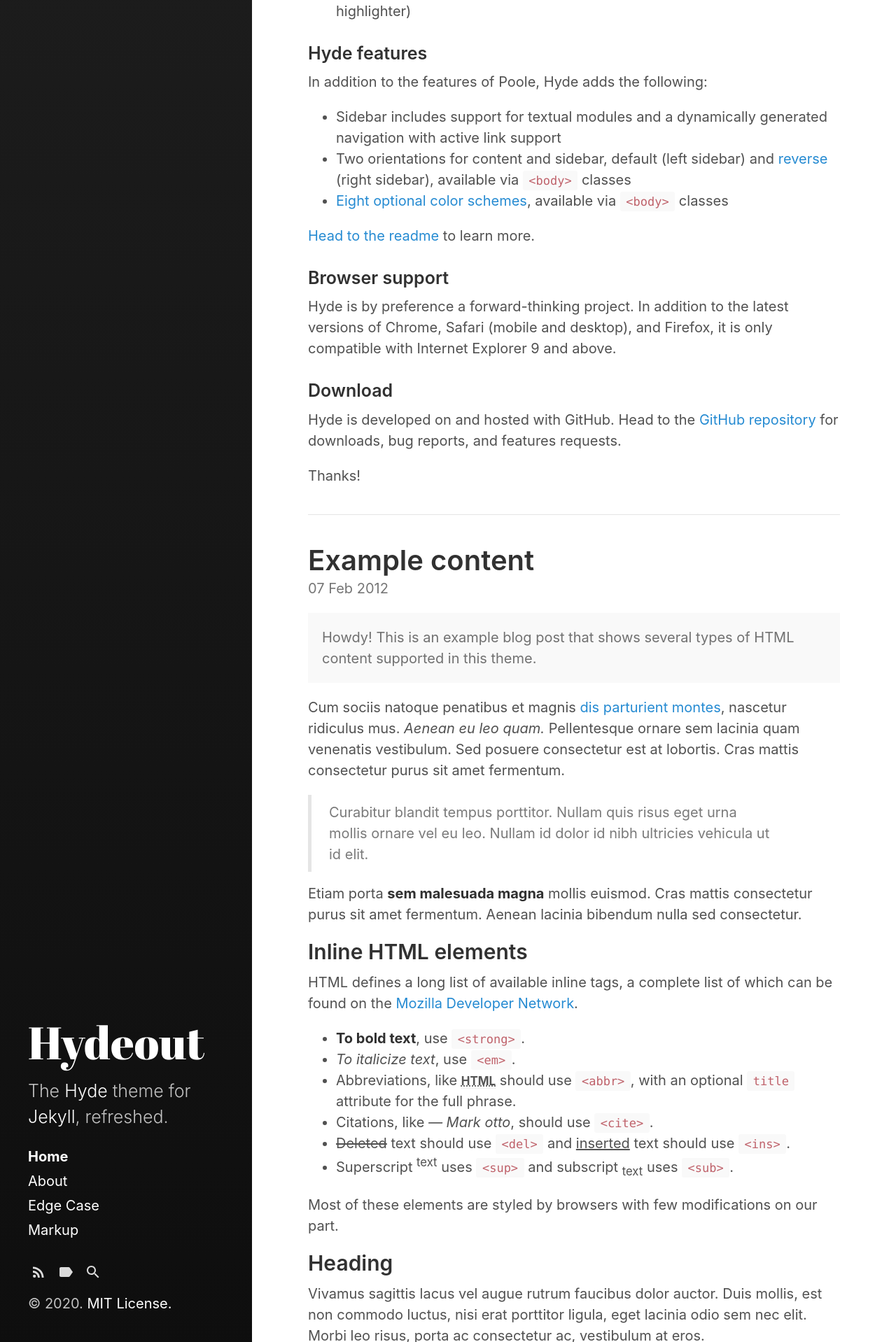
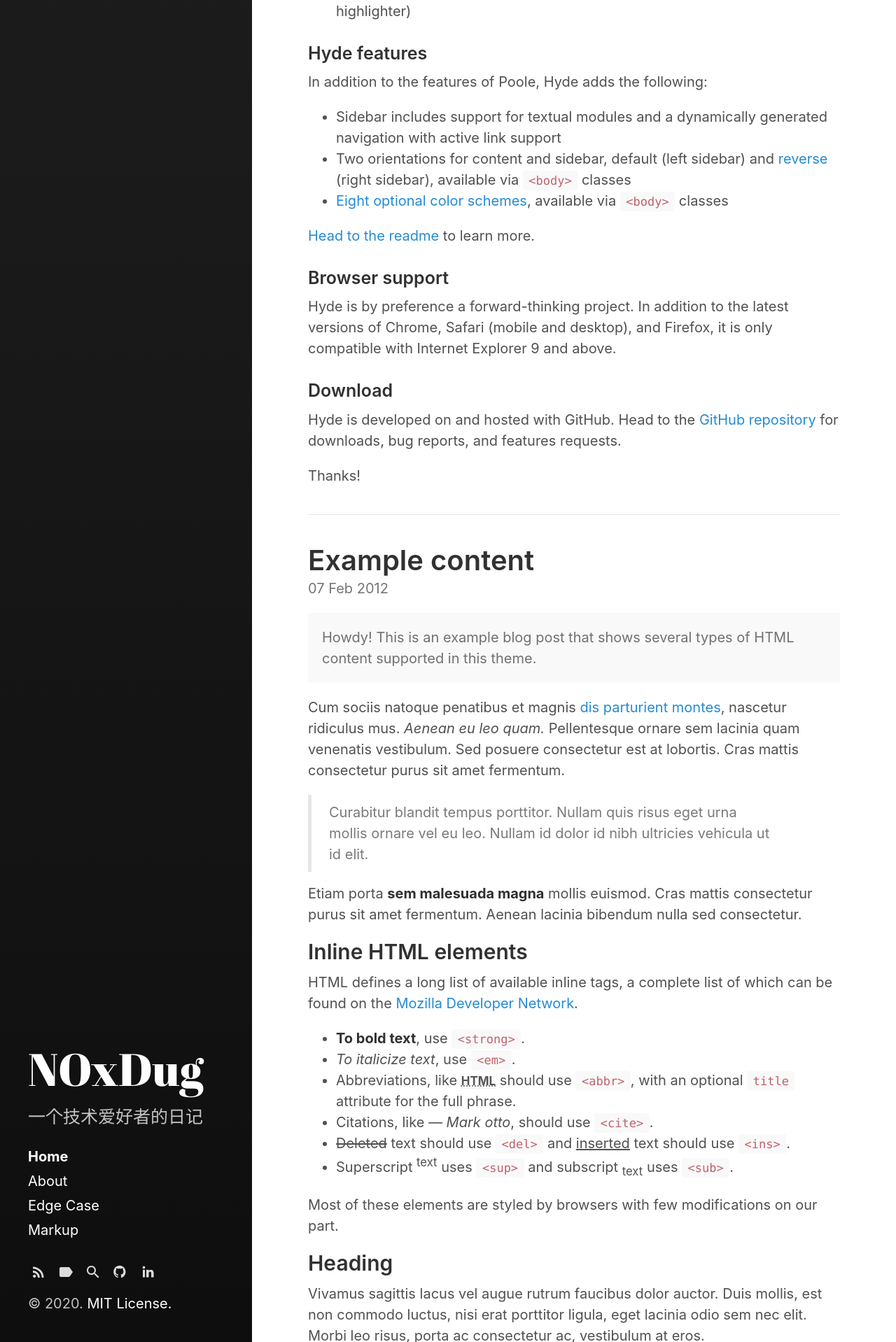
Before and after one commit to xudong-yang/xudong-yang.github.io, a Jekyll site: the page built from index.html, in a window 1280 px wide. Shown: the part 3082-5000 px from the top of the page at 70% size. Built offline with Jekyll 4.4.1, drawn with Linux system fonts in a browser that asks for light colours; the list of posts is cut into pages by our own code.

Commit message:
Add github and linkedin icons

```diff
--- a/_config.yml
+++ b/_config.yml
@@ -3,10 +3,10 @@
 highlighter:      rouge
 
 # Setup
-title:            Hydeout
-tagline:          'A Jekyll theme'
-description:      'The <a href="http://hyde.getpoole.com" target="_blank">Hyde</a> theme for <a href="http://jekyllrb.com" target="_blank">Jekyll</a>, refreshed.'
-url:              https://fongandrew.github.io
+title:            NOxDug
+tagline:          'The diary of an IT hobbyist about everything'
+description:      '一个技术爱好者的日记'
+url:              https://xudong-yang.github.io
 baseurl:          ''
                   # the optional subpath of your site, e.g. "/blog"
                   # NB: This applies to all pages in your Jekyll site.
@@ -15,8 +15,8 @@
                   # sidebar_blog_link below.
 
 author:
-  name:           'Andrew Fong'
-  url:            https://twitter.com/fongandrewc
+  name:           'Xudong Yang'
+  url:            https://xudong-yang.github.io
 
 paginate:         5
 # paginate_path:    '/page:num'
--- a/_includes/custom-icon-links.html
+++ b/_includes/custom-icon-links.html
@@ -1 +1,9 @@
 <!-- Optional additional links to insert for icons links -->
+
+<a href="https://github.com/xudong-yang" class="icon" title="GitHub" aria-label="GitHub">
+    {% include svg/github.svg %}
+</a>
+
+<a href="https://www.linkedin.com/in/xudongyang/" class="icon" title="LinkedIn" aria-label="LinkedIn">
+    {% include svg/linkedin.svg %}
+</a>
```
Also changed, not shown: _includes/svg/github.svg, _includes/svg/linkedin.svg (added).
